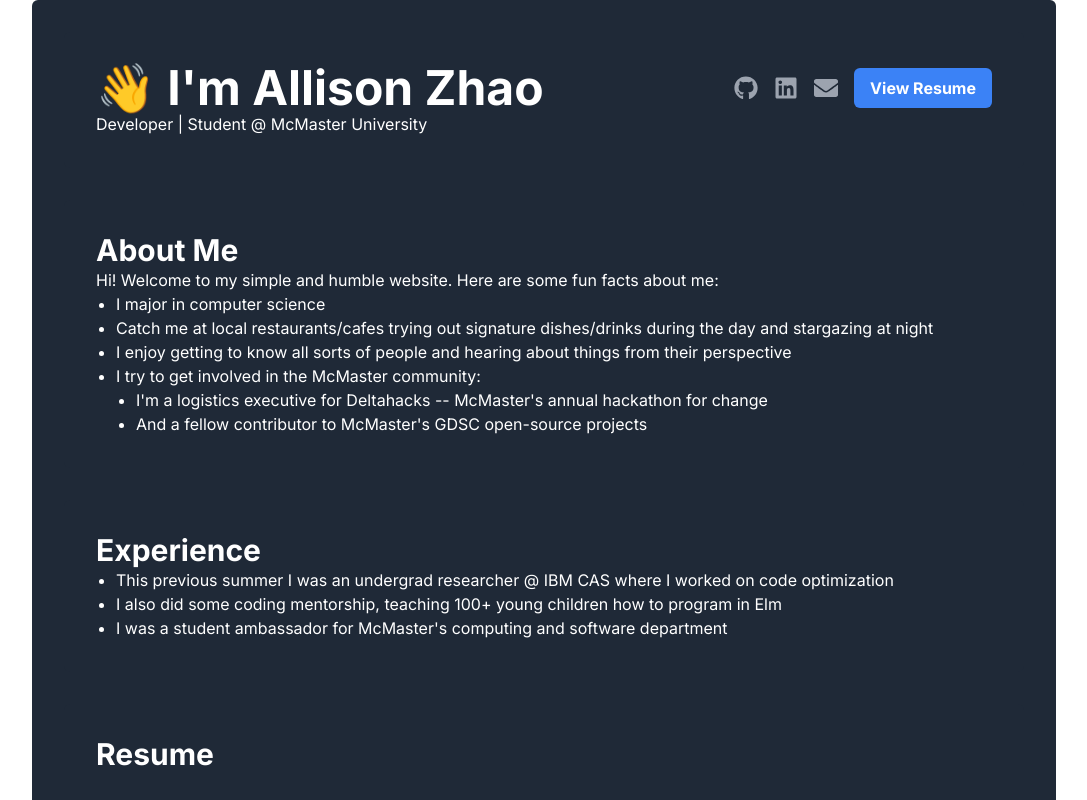
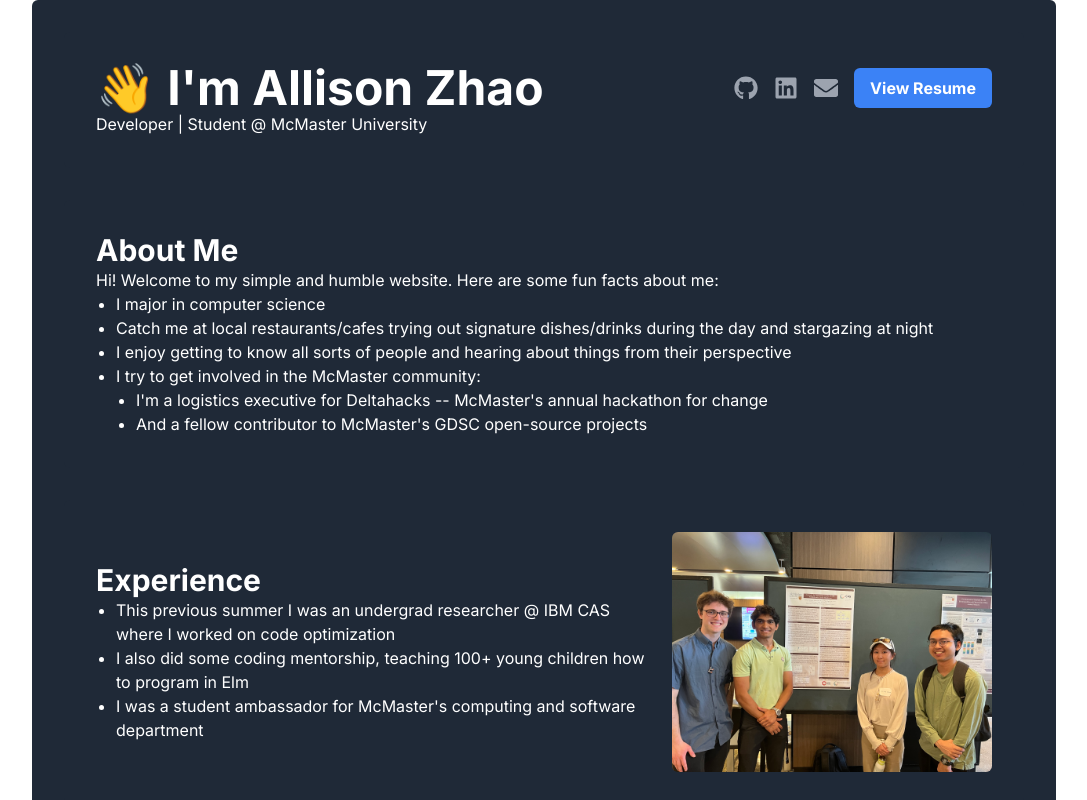
Before and after one commit to allison-stack/personal-website, a Next.js app: page / in a window 1280 px wide. Shown: the top 800 px of the page, without its empty margins (96-1183 px from the left). Built offline with nearby package versions, Linux system fonts and the light colour scheme.

Commit message:
update resume and add co-op photo

```diff
--- a/app/page.tsx
+++ b/app/page.tsx
@@ -17,7 +17,7 @@ export default function Home() {
             <a href="mailto:allisonzhao.uni@gmail.com">
               <FaEnvelope className="text-2xl text-gray-400 hover:text-gray-200" />
             </a>
-            <a className="text-blue-600 underline" href="https://drive.google.com/file/d/1SNIaxqzx4_IyV1aI50Dgs5And0tW2Z3Y/view?usp=sharing" target="_blank" rel="noopener noreferrer">
+            <a className="text-blue-600 underline" href="https://drive.google.com/file/d/1fg8KX70MgNv15gsqKbiV9Uyq5t6-qrDO/view?usp=sharing" target="_blank" rel="noopener noreferrer">
               <button className="bg-blue-500 hover:bg-blue-700 text-white font-bold py-2 px-4 rounded-md">
                 View Resume
               </button>
@@ -45,13 +45,19 @@ export default function Home() {
         </ul>
       </section>
 
-      <section className="mb-8 bg-gray-800 p-8 rounded-md">
+      <section className="mb-8 bg-gray-800 p-8 rounded-md flex items-center">
+        <div className="mr-4">
           <h2 className="text-3xl font-bold">Experience</h2>
           <ul className="list-disc pl-5">
             <li>This previous summer I was an undergrad researcher @ IBM CAS where I worked on code optimization</li>
             <li>I also did some coding mentorship, teaching 100+ young children how to program in Elm</li>
             <li>I was a student ambassador for McMaster&apos;s computing and software department</li>
           </ul>
+        </div>
+
+        <div className="flex-shrink-0">
+          <img src="IBM_CAS_Poster.png" alt="Experience Image" className="w-50 h-60 object-cover rounded-md" />
+        </div>
       </section>
 
       <section className="mb-8 bg-gray-800 p-8 rounded-md">
```
Also changed, not shown: public/IBM_CAS_Poster.png (added). Lines whose indentation alone changed are shown as unchanged.
